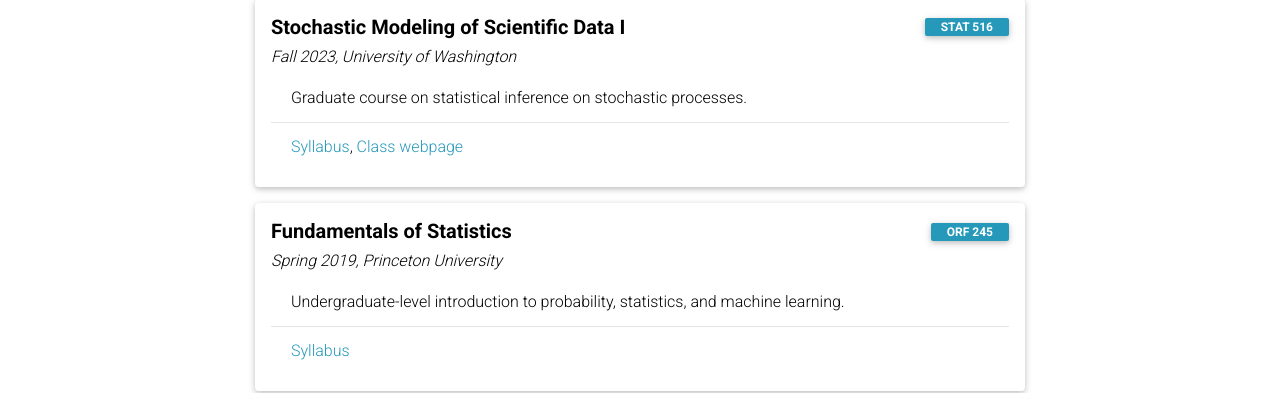
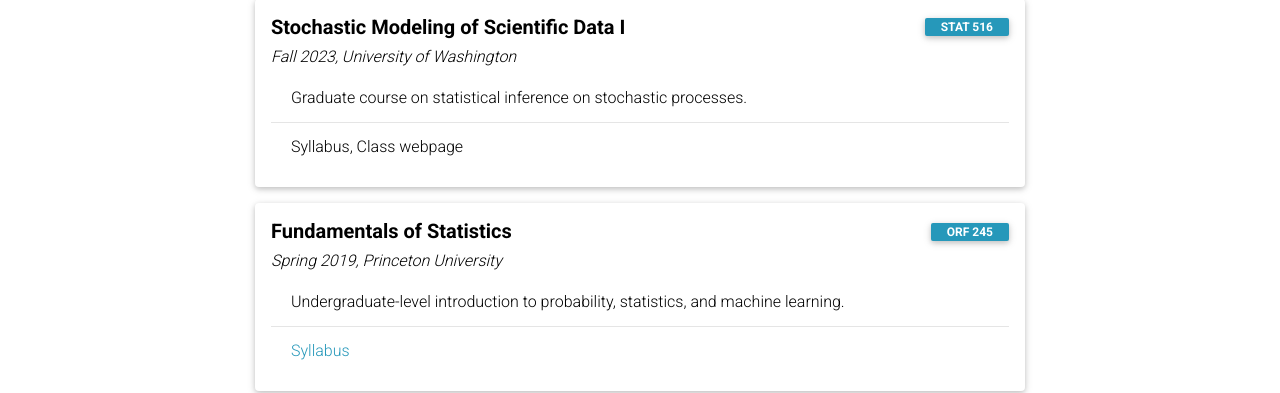
Before and after one commit to agiessing/agiessing.github.io, a Jekyll site: the page built from _pages/teaching.md, in a window 1280 px wide and 900 px high, scrolled down 764 px. Shown: the part 235-628 px from the top of the window. Built offline with Jekyll 4.4.1, drawn with Linux system fonts in a browser that asks for light colours; comment, search, counter and statistics services are not loaded; a style sheet for code colours, icons or effects is not loaded; some of the changed lines change nothing that is shown.

Commit message:
Update teaching.md

```diff
--- a/_pages/teaching.md
+++ b/_pages/teaching.md
@@ -21,7 +21,7 @@
     <h6 class="font-italic mt-2 mt-sm-0">University of Washington: Fall 2021, 2022, 2023; Winter 2022, 2023; Spring 2022, 2023  </h6>
     <ul class="card-text font-weight-light list-group list-group-flush">
       <li class="list-group-item">Undergraduate-level introduction to probability and statistics.</li>
-      <li class="list-group-item"> <a href="/assets/pdf/STAT 390 - Syllabus - long version-2.pdf"> Syllabus</a>, <a href="...."> Class webpage</a>   </li>
+      <li class="list-group-item"> <a href="/assets/pdf/STAT 390 - Syllabus - long version-2.pdf"> Syllabus</a>, <a href="https://canvas.uw.edu/courses/1635461"> Class webpage</a>   </li>
       <li class="list-group-item"> Problem sets: <a href="...">PS1, PS2, PS3, PS4, PS5, PS6, PS7, PS8, PS9</a> </li>
       <li class="list-group-item"> Lab exercises (coding in R): <a href="...">Lab1, Lab2, Lab3, Lab4, Lab5, Lab6, Lab7, Lab8, Lab9</a> </li>
     </ul>
@@ -43,7 +43,7 @@
     <h6 class="font-italic mt-2 mt-sm-0">Spring 2022, University of Washington</h6>
     <ul class="card-text font-weight-light list-group list-group-flush">
       <li class="list-group-item">Undergraduate-level introduction to probability theory.</li>
-      <li class="list-group-item"> <a href="/assets/pdf/STAT 394 - Syllabus.pdf"> Syllabus</a>, <a href="...."> Class webpage</a>  </li>
+      <li class="list-group-item"> <a href="/assets/pdf/STAT 394 - Syllabus.pdf"> Syllabus</a>, <a href="https://canvas.uw.edu/courses/1548372"> Class webpage</a>  </li>
       <li class="list-group-item"> Problem sets: <a href="...">PS1, PS2, PS3, PS4, PS5, PS6, PS7, PS8, PS9</a> </li>
     </ul>
   </div>
@@ -87,7 +87,7 @@
     <h6 class="font-italic mt-2 mt-sm-0">Fall 2023, University of Washington</h6>
     <ul class="card-text font-weight-light list-group list-group-flush">
       <li class="list-group-item">Graduate course on statistical inference on stochastic processes.</li>
-      <li class="list-group-item"> <a href="..."> Syllabus</a>,  <a href="...."> Class webpage</a> </li>
+      <li class="list-group-item"> Syllabus, Class webpage </li>
     </ul>
   </div>
 </div>
```
